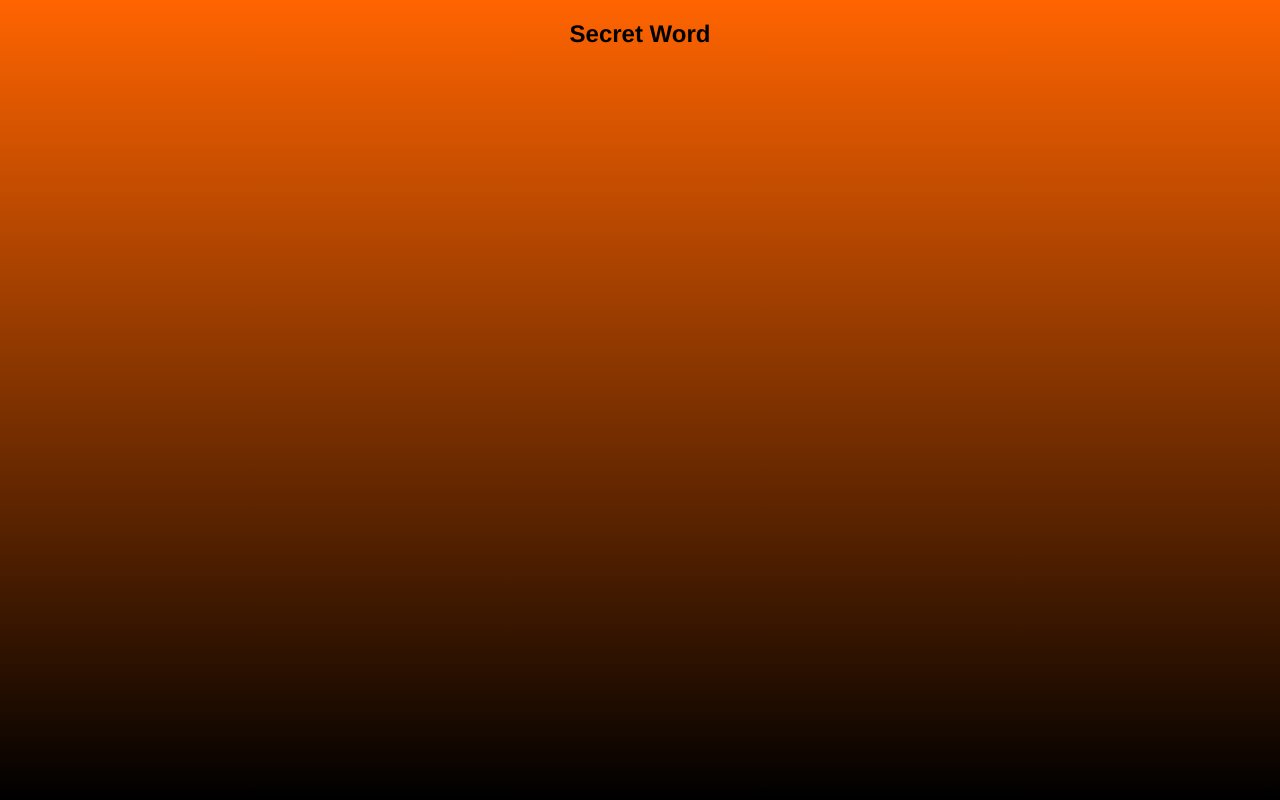
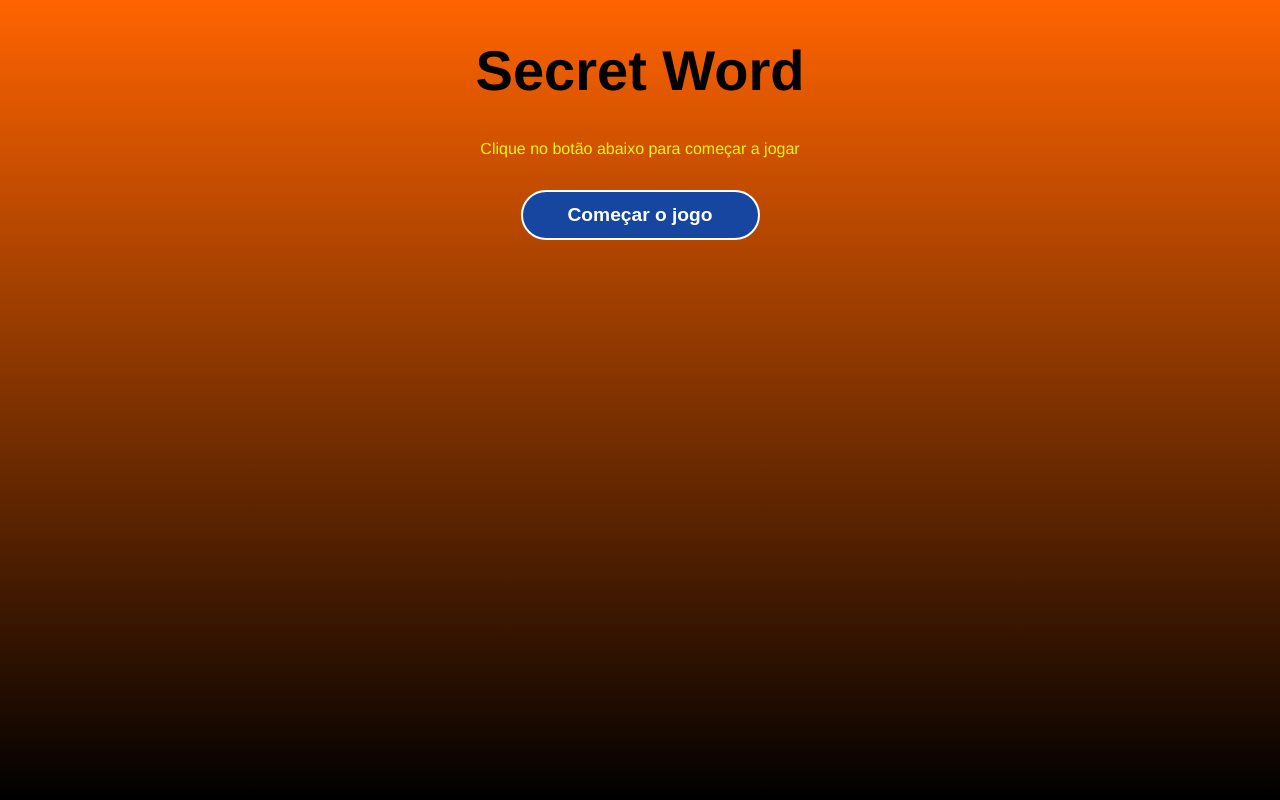
Before and after one commit to devgarciadiogo/secret_word, a React (Vite) app in the folder secret_word/: page / in a window 1280 px wide. Built offline with nearby package versions, Linux system fonts and the light colour scheme.

Commit message:
Finalizando tela inicial
Criando o componente StartScreen

Estilizando o css do componente StartScreen

E adicionando estilos para o button no CSS global

```diff
--- a/secret_word/src/App.jsx
+++ b/secret_word/src/App.jsx
@@ -1,9 +1,10 @@
 import "./App.css";
+import StartScreen from "./components/StartScreen";
 
 function App() {
   return (
     <div className="App">
-      <h2>Secret Word</h2>
+      <StartScreen />
     </div>
   );
 }
--- /dev/null
+++ b/secret_word/src/components/StartScreen.css
@@ -0,0 +1,8 @@
+.start h1 {
+  font-size: 3.5em;
+}
+
+.start p {
+  margin-bottom: 2em;
+  color: #ecfa00;
+}
--- /dev/null
+++ b/secret_word/src/components/StartScreen.jsx
@@ -0,0 +1,13 @@
+import "./StartScreen.css";
+
+const StartScreen = () => {
+  return (
+    <div className="start">
+      <h1>Secret Word</h1>
+      <p>Clique no botão abaixo para começar a jogar</p>
+      <button>Começar o jogo</button>
+    </div>
+  );
+};
+
+export default StartScreen;
--- a/secret_word/src/index.css
+++ b/secret_word/src/index.css
@@ -13,3 +13,21 @@
     rgba(0, 0, 0, 1) 100%
   );
 }
+
+button {
+  background: #1646a0;
+  color: #fff;
+  padding: 0 45px;
+  border: 2px solid #fff;
+  border-radius: 25px;
+  height: 50px;
+  text-align: uppercase;
+  font-weight: bold;
+  font-size: 1.2em;
+  cursor: pointer;
+  transition: 0.4s;
+}
+
+button:hover {
+  background-color: #0923af;
+}
```
